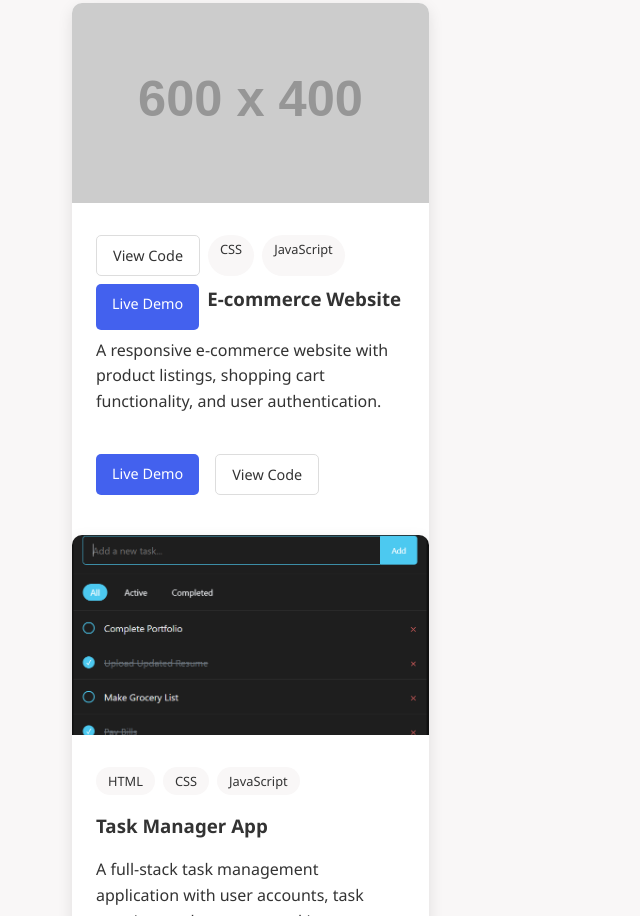
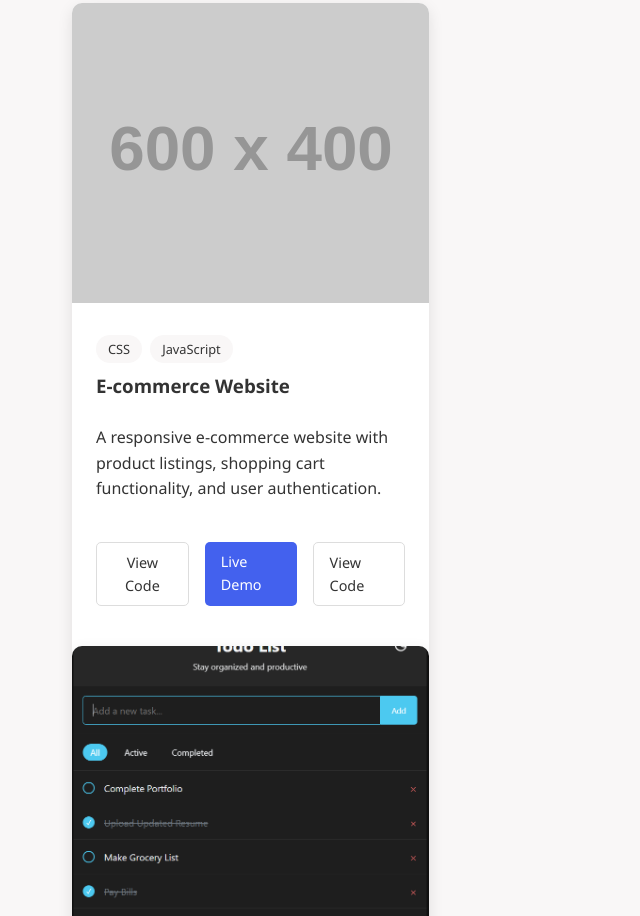
Before and after one commit to Hernannavarro13/Hernannavarro13.github.io, a plain HTML site: page index.html in a window 1280 px wide. Shown: the part 1186-2102 px from the top of the page, without its empty margins (0-640 px from the left). Drawn offline with Linux system fonts and the light colour scheme; placeholder pictures from the web are drawn by us.

```diff
--- a/index.html
+++ b/index.html
@@ -271,7 +271,7 @@
 
         .project-img {
             width: 100%;
-            height: 200px;
+            height: 300px;
             object-fit: cover;
         }
 
@@ -478,7 +478,7 @@
     <!-- Hero Section -->
         <div class="container">
                 <img src="https://via.placeholder.com/150" alt="Your Name" class="hero-img">
-                <h1 class="hero-title">Hi, I'm <span class="highlight-primary">Hernan Navarro</span></h1>
+                <h2 class="hero-title">Hi, I'm <span class="highlight-primary">Hernan Navarro</span></h2>
                 <p class="hero-subtitle">Front End Developer and Future Software Engineer</p>
                 <div class="hero-cta">
                     <a href="#contact" class="btn" style="background-color: transparent; color: var(--text); border: 1px solid #ddd;">Contact Me</a>
@@ -525,13 +525,12 @@
                     <img src="https://via.placeholder.com/600x400" alt="Project 1" class="project-img">
                     <div class="project-content">
                         <div class="project-tags">
-                            <a href="#" class="btn btn-outline">View Code</a>
                             <span class="project-tag">CSS</span>
                             <span class="project-tag">JavaScript</span>
-                            <a href="#" class="btn btn-small">Live Demo</a>
                         <h3>E-commerce Website</h3>
                         <p>A responsive e-commerce website with product listings, shopping cart functionality, and user authentication.</p>
                         <div class="project-links">
+                            <a href="#" class="btn btn-outline">View Code</a>
                             <a href="#" class="btn btn-small">Live Demo</a>
                             <a href="#" class="btn" style="font-size: 0.9rem; padding: 0.5rem 1rem; background-color: transparent; color: var(--text); border: 1px solid #ddd;">View Code</a>
                         </div>
```
